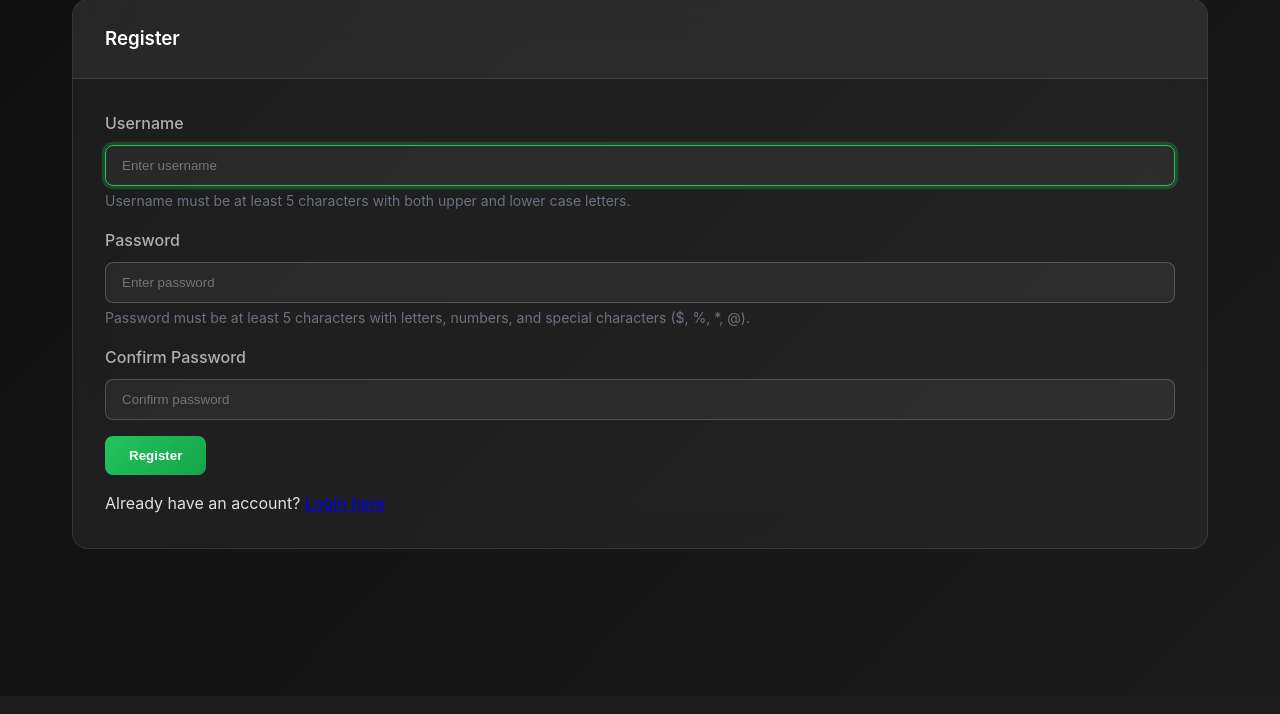
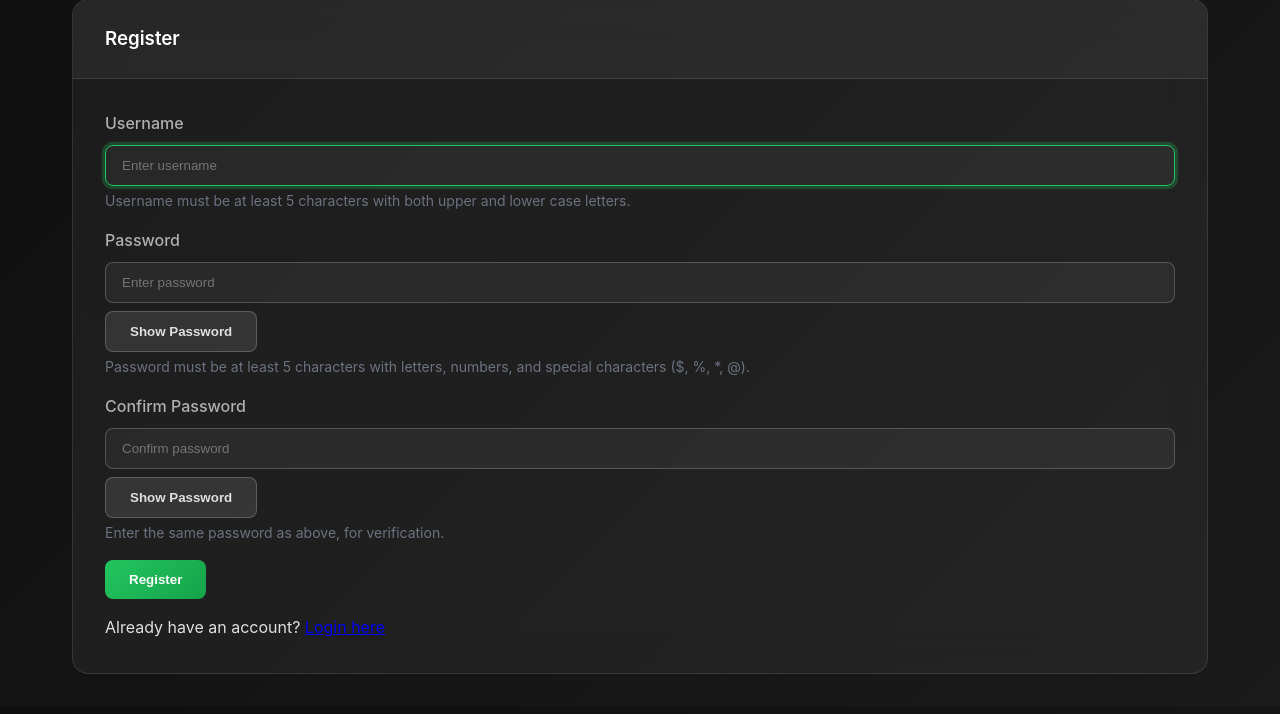
Before and after one commit to ananyapattaje/wordgame, a Django app: page /register/ in a window 1280 px wide. Shown: the part 104-818 px from the top of the page. Before the commit the page ends 653 px from the top, so only its background shows below. Run offline with Django 5.2, Linux system fonts and the light colour scheme; parts of the project's set-up code (start-up, migrations or seed data) failed here and were passed over; some libraries are stand-ins or nearby versions.

Commit message:
modified:   game/templates/registration/login.html modified:   game/templates/registration/register.html modified:   wordgame/settings.py

```diff
--- a/game/templates/registration/login.html
+++ b/game/templates/registration/login.html
@@ -40,6 +40,7 @@
                     <div class="mb-3">
                         <label for="{{ form.password.id_for_label }}" class="form-label">Password</label>
                         {{ form.password|add_class:"form-control" }}
+                        <button type="button" class="btn btn-small btn-secondary mt-2" onclick="this.previousElementSibling.type = this.previousElementSibling.type === 'password' ? 'text' : 'password'; this.textContent = this.textContent === 'Show Password' ? 'Hide Password' : 'Show Password';">Show Password</button>
                     </div>
                     <button type="submit" class="btn btn-primary">Login</button>
                 </form>
--- a/game/templates/registration/register.html
+++ b/game/templates/registration/register.html
@@ -21,6 +21,7 @@
                     <div class="mb-3">
                         <label for="{{ form.password1.id_for_label }}" class="form-label">Password</label>
                         {{ form.password1 }}
+                        <button type="button" class="btn btn-small btn-secondary mt-2" onclick="this.previousElementSibling.type = this.previousElementSibling.type === 'password' ? 'text' : 'password'; this.textContent = this.textContent === 'Show Password' ? 'Hide Password' : 'Show Password';">Show Password</button>
                         <div class="form-text">Password must be at least 5 characters with letters, numbers, and special characters ($, %, *, @).</div>
                         {% if form.password1.errors %}
                             <div class="text-danger">{{ form.password1.errors }}</div>
@@ -29,6 +30,8 @@
                     <div class="mb-3">
                         <label for="{{ form.password2.id_for_label }}" class="form-label">Confirm Password</label>
                         {{ form.password2 }}
+                        <button type="button" class="btn btn-small btn-secondary mt-2" onclick="this.previousElementSibling.type = this.previousElementSibling.type === 'password' ? 'text' : 'password'; this.textContent = this.textContent === 'Show Password' ? 'Hide Password' : 'Show Password';">Show Password</button>
+                        <div class="form-text">Enter the same password as above, for verification.</div>
                         {% if form.password2.errors %}
                             <div class="text-danger">{{ form.password2.errors }}</div>
                         {% endif %}
--- a/wordgame/settings.py
+++ b/wordgame/settings.py
@@ -92,6 +92,7 @@ AUTH_PASSWORD_VALIDATORS = [
     },
     {
         'NAME': 'django.contrib.auth.password_validation.MinimumLengthValidator',
+        'OPTIONS': {'min_length': 5}, # Set minimum length to 5
     },
     {
         'NAME': 'django.contrib.auth.password_validation.CommonPasswordValidator',
```
